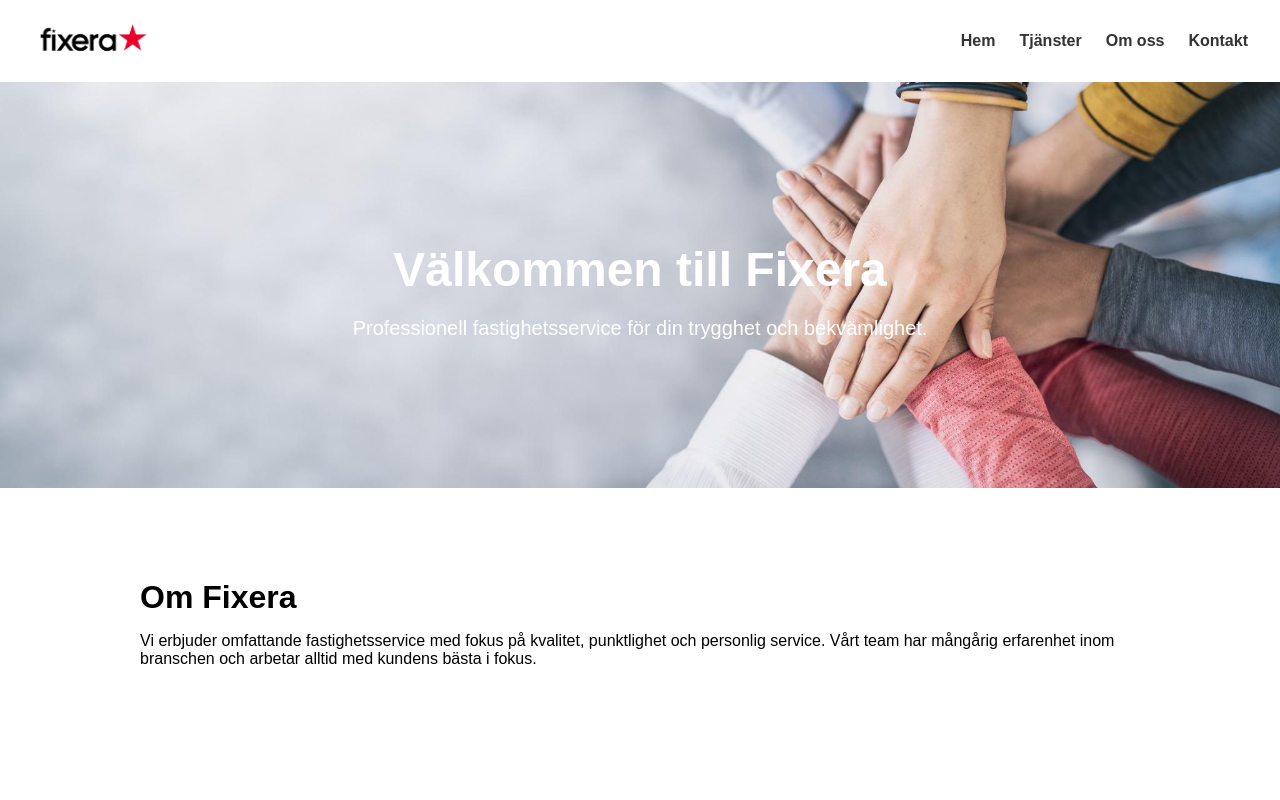
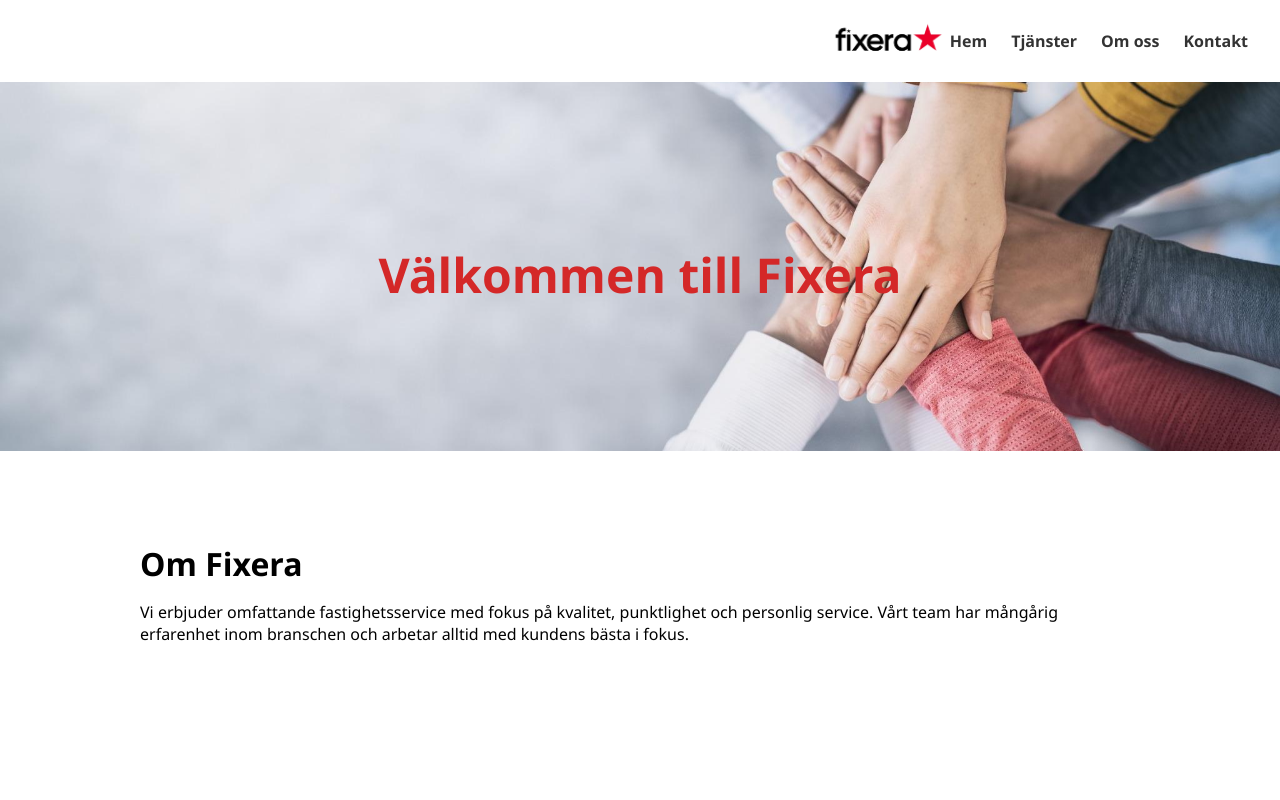
Before and after one commit to vagsthlm/fixera-hemsida, a plain HTML site: page index.html in a window 1280 px wide. Shown: the top 800 px of the page. Drawn offline with Linux system fonts and the light colour scheme.

Commit message:
Add files via upload

```diff
--- a/index.html
+++ b/index.html
@@ -1,3 +1,4 @@
+
 <!DOCTYPE html>
 <html lang="sv">
 <head>
@@ -7,15 +8,18 @@
   <style>
     body {
       margin: 0;
-      font-family: Arial, sans-serif;
+      font-family: 'Segoe UI', Tahoma, Geneva, Verdana, sans-serif;
     }
     header {
       display: flex;
-      justify-content: space-between;
+      justify-content: flex-end;
       align-items: center;
       padding: 1rem 2rem;
       background-color: #fff;
       box-shadow: 0 2px 4px rgba(0,0,0,0.1);
+    }
+    header img {
+      margin-left: auto;
     }
     nav ul {
       list-style: none;
@@ -31,16 +35,14 @@
     }
     .hero {
       background: url('fixera_hero_scaled.jpg') center/cover no-repeat;
-      color: white;
       padding: 8rem 2rem;
       text-align: center;
     }
     .hero h1 {
       font-size: 3rem;
       margin-bottom: 1rem;
-    }
-    .hero p {
-      font-size: 1.25rem;
+      color: #d42828;
+      font-family: 'Segoe UI', Tahoma, Geneva, Verdana, sans-serif;
     }
     section {
       padding: 4rem 2rem;
@@ -68,7 +70,6 @@
 
   <div class="hero">
     <h1>Välkommen till Fixera</h1>
-    <p>Professionell fastighetsservice för din trygghet och bekvämlighet.</p>
   </div>
 
   <section>
```
